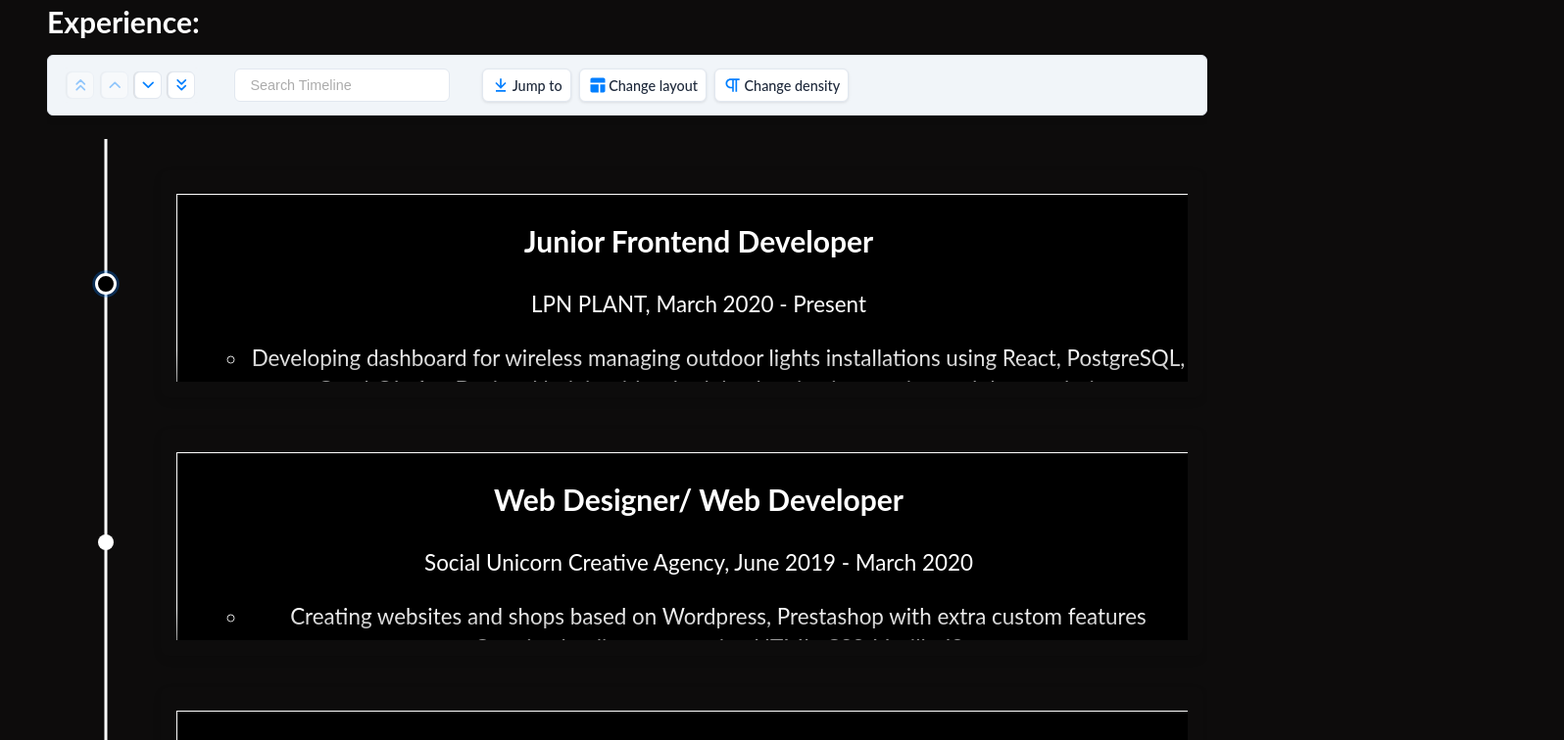
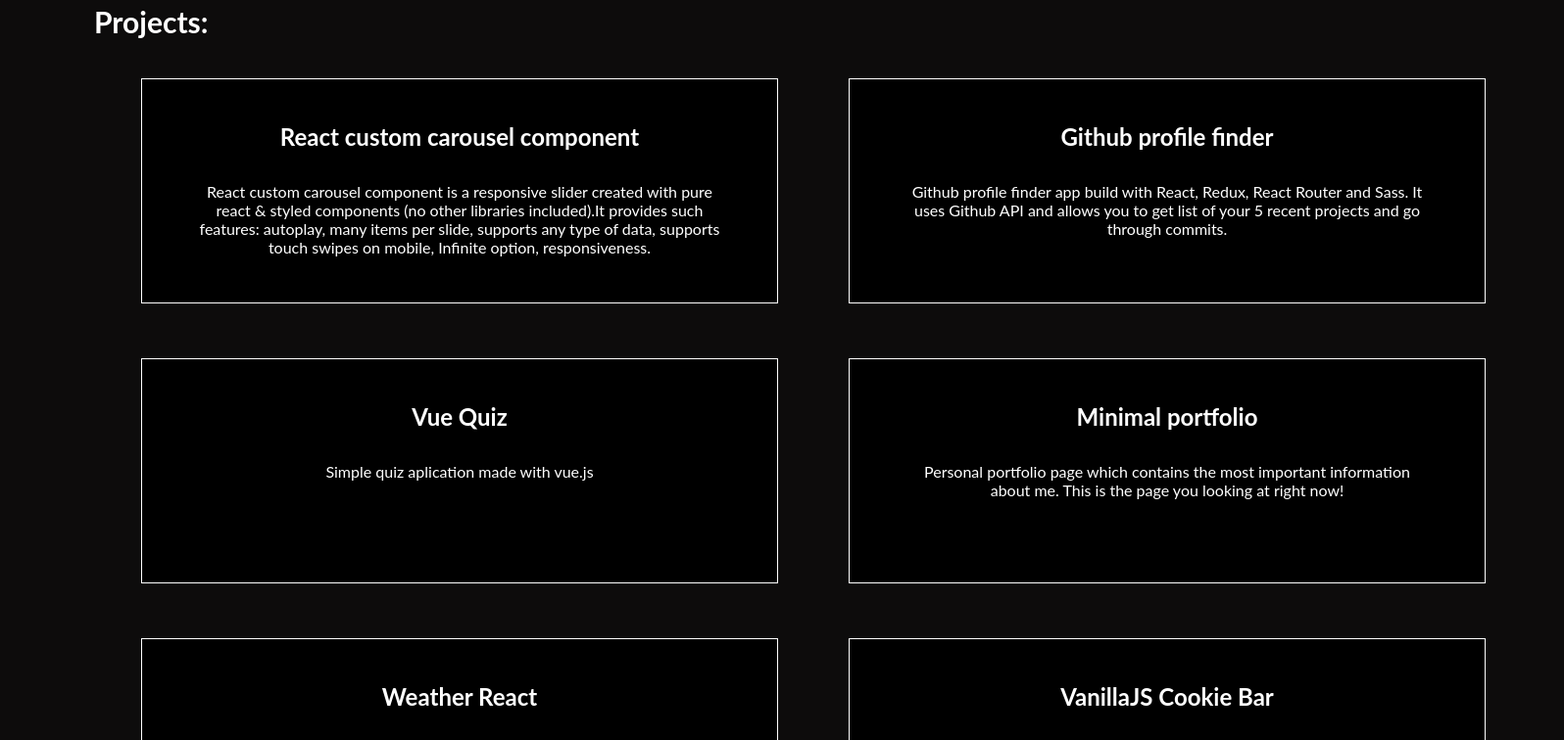
Before and after one commit to dembicki/minimal_portfolio, a React (Create React App) app: page / in a window 1280 px wide. Shown: the part 1220-1976 px from the top of the page at 98% size, 1596 px wide, since content can reach past the window. Built offline with nearby package versions, Linux system fonts and the light colour scheme.

Commit message:
Created projects section

```diff
--- a/src/App.js
+++ b/src/App.js
@@ -20,12 +20,12 @@
       <SectionWrapper title="Tech stack" minHeight="60vh">
         <TechStack />
       </SectionWrapper>
+      <SectionWrapper title="Projects" id="projects">
+        <Projects />
+      </SectionWrapper>
       <SectionWrapper title="Experience" id="experience">
         <Experience />
       </SectionWrapper>
-      {/* <SectionWrapper title="Projects" id="projects">
-        <Projects />
-      </SectionWrapper> */}
       <SectionWrapper title="Contact" id="contact">
         <Contact />
       </SectionWrapper>
--- a/src/components/MainWrapper.jsx
+++ b/src/components/MainWrapper.jsx
@@ -1,12 +1,12 @@
 import React from "react";
 import styled from "styled-components";
-
-const Wrapper = styled.main`
-  margin: 4rem 3rem 4rem 3rem;
-  //TODO: fix this &darr;
-  height: calc(100vh-padding);
-`;
 
 export default function MainWrapper({ children, id }) {
   return <Wrapper id={id}>{children}</Wrapper>;
 }
+
+const Wrapper = styled.main`
+  margin: 4rem 6rem 4rem 6rem;
+  //TODO: fix this &darr;
+  height: calc(100vh-padding);
+`;
--- a/src/components/Navigation.jsx
+++ b/src/components/Navigation.jsx
@@ -98,6 +98,11 @@
               </Link>
             </li>
             <li>
+              <Link to="projects" smooth duration={700} onClick={closeMenu}>
+                Projects
+              </Link>
+            </li>
+            <li>
               <Link to="experience" smooth duration={700} onClick={closeMenu}>
                 Experience
               </Link>
--- /dev/null
+++ b/src/components/ProjectCard.jsx
@@ -0,0 +1,35 @@
+import React from "react";
+import styled from "styled-components";
+
+export default function ProjectCard({ title, description, url }) {
+  return (
+    <Link href={url} target="_blank" noreferrer type="link">
+      <Wrapper>
+        <ProjectTitle>{title}</ProjectTitle>
+        <ProjectDescription>{description}</ProjectDescription>
+      </Wrapper>
+    </Link>
+  );
+}
+
+const Wrapper = styled.div`
+  width: 600px;
+  height: 180px;
+  border: 1px solid white;
+  background-color: black;
+  padding: 1.5rem;
+`;
+
+const ProjectTitle = styled.h1``;
+const ProjectDescription = styled.p`
+  margin: 2rem;
+`;
+
+const Link = styled.a`
+  color: white;
+  padding: 0.5rem 1rem;
+  margin: 1rem;
+  width: 100%;
+  text-decoration: none;
+  cursor: pointer;
+`;
--- a/src/components/Projects.jsx
+++ b/src/components/Projects.jsx
@@ -1,34 +1,22 @@
 import React from "react";
 import styled from "styled-components";
-
-const Wrapper = styled.div``;
-
-const ProjectCard = styled.div`
-  width: 300px;
-  height: 150px;
-  border: 1px solid white;
-  background-color: black;
-`;
-
-const ProjectTitle = styled.h1``;
-const ProjectDescription = styled.p``;
+import ProjectCard from "./ProjectCard";
+import projects from "../data/projects";
 
 export default function Projects() {
-  const ProjectList = [
-    {
-      name: "Project name",
-      description: "project description",
-      link: "project_link",
-    },
-  ];
-
   return (
     <Wrapper>
-      <ProjectCard>
-        <ProjectTitle>Hello</ProjectTitle>
-        <p>Description</p>
-        <button type="button">link</button>
-      </ProjectCard>
+      {projects?.map(({ name, description, url }) => (
+        <ProjectCard title={name} description={description} url={url} />
+      ))}
     </Wrapper>
   );
 }
+
+const Wrapper = styled.div`
+  display: grid;
+  grid-template-columns: 1fr 1fr;
+  column-gap: 0.5rem;
+  row-gap: 0.5rem;
+  margin: 1rem;
+`;
--- /dev/null
+++ b/src/data/projects.js
@@ -0,0 +1,40 @@
+const user = [
+    {
+        id: 0,
+        name: "React custom carousel component",
+        description: "React custom carousel component is a responsive slider created with pure react & styled components (no other libraries included).It provides such features: autoplay, many items per slide, supports any type of data, supports touch swipes on mobile, Infinite option, responsiveness.",
+        url: "https://github.com/dembicki/react-custom-carousel-component",
+    },
+    {
+        id: 1,
+        name: "Github profile finder",
+        description: "Github profile finder app build with React, Redux, React Router and Sass. It uses Github API and allows you to get list of your 5 recent projects and go through commits.",
+        url: "https://github.com/dembicki/github-profile-finder",
+    },
+    {
+        id: 2,
+        name: "Vue Quiz",
+        description: "Simple quiz aplication made with vue.js",
+        url: "https://github.com/dembicki/vue-quiz",
+    },
+    {
+        id: 3,
+        name: "Minimal portfolio",
+        description: "Personal portfolio page which contains the most important information about me. This is the page you looking at right now!",
+        url: "https://github.com/dembicki/minimal_portfolio",
+    },
+    {
+        id: 4,
+        name: "Weather React",
+        description: "Simple forecast app build in React!",
+        url: "https://github.com/dembicki/weather-react",
+    },
+    {
+        id: 5,
+        name: "VanillaJS Cookie Bar",
+        description: "Simple component displays cookies information with config and animation.",
+        url: "https://github.com/dembicki/testBar",
+    }
+]
+
+export default user;
```
